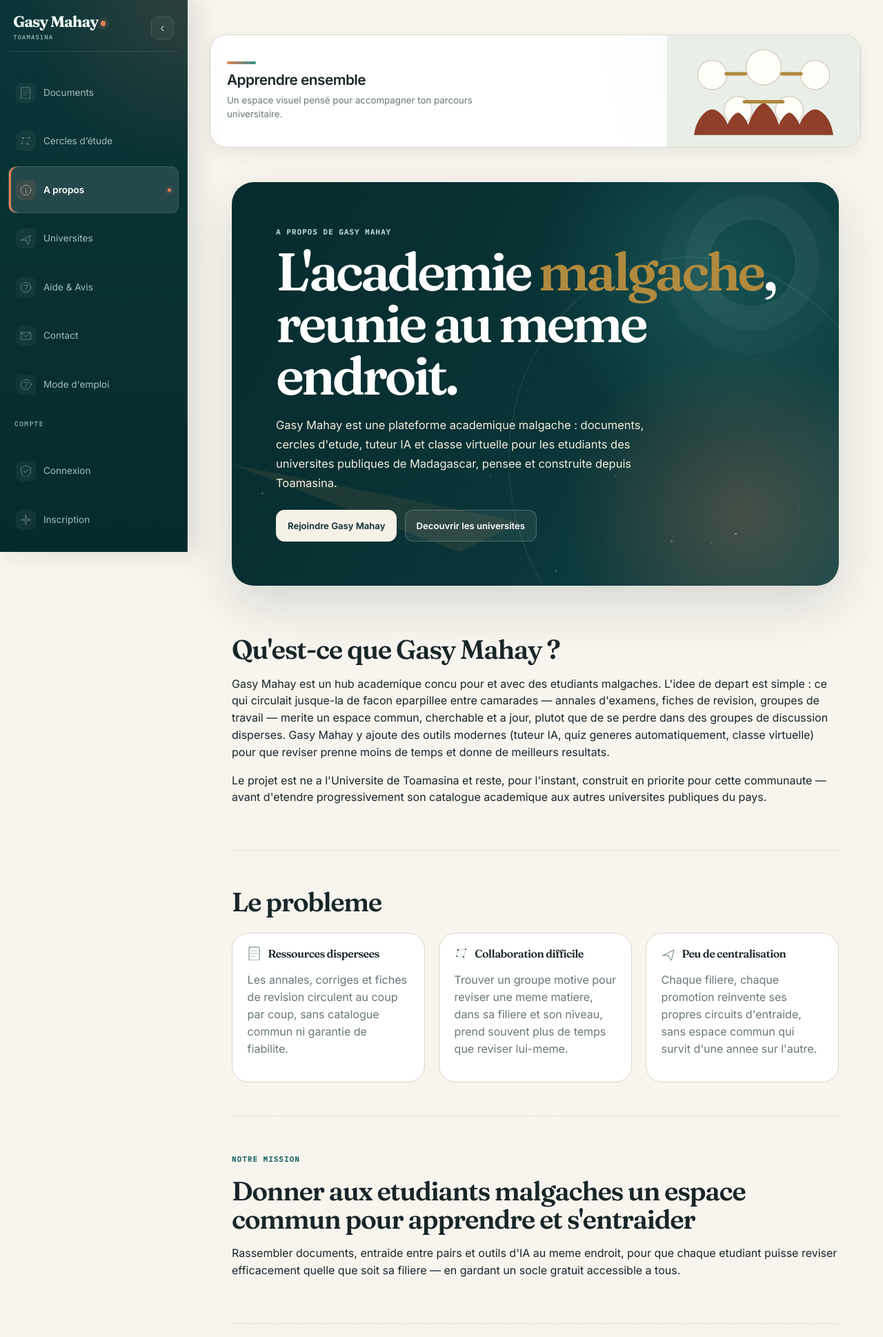
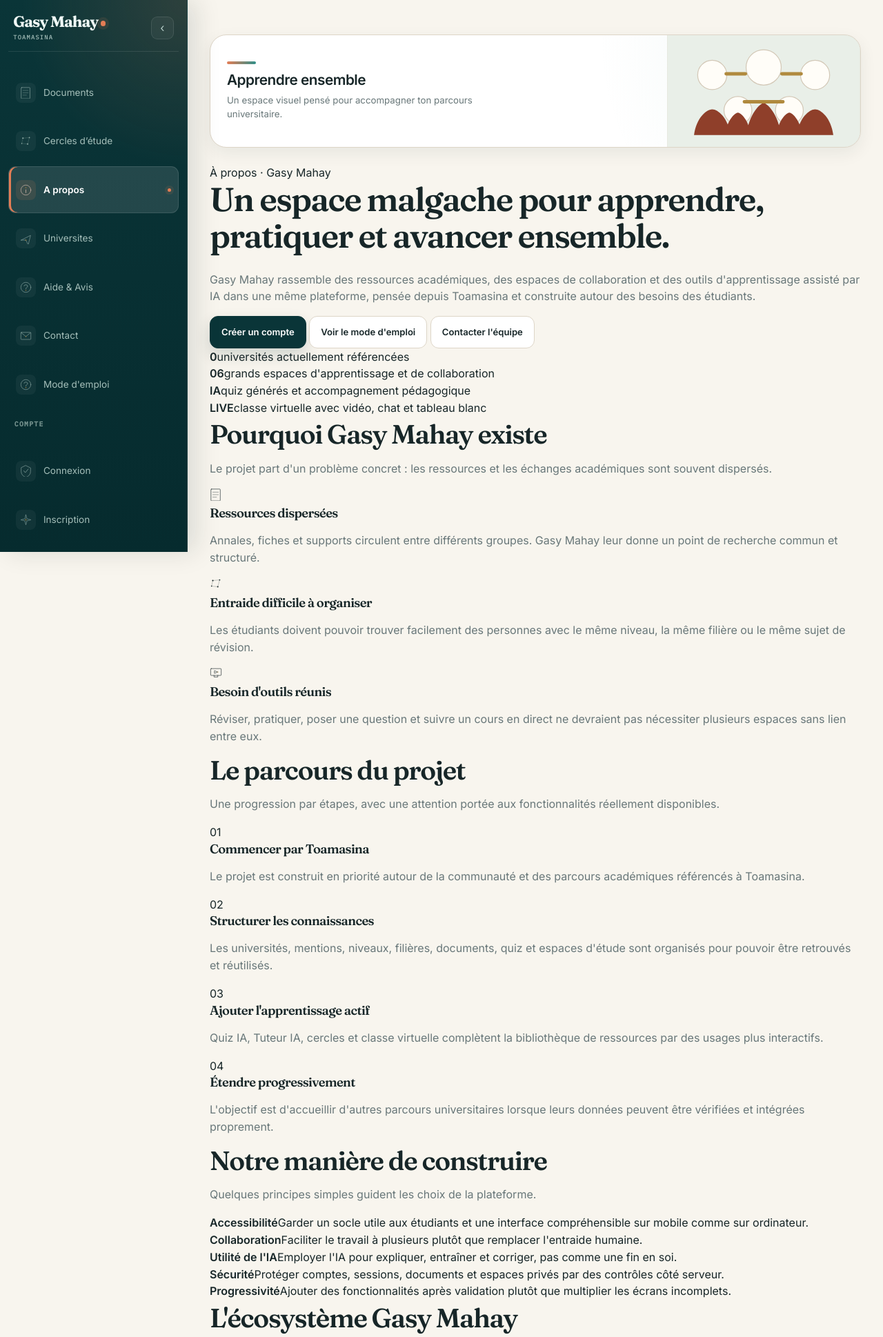
Before and after one commit to jakejohnson0796-glitch/mahay-toamasina, a FastAPI app: page /a-propos in a window 1280 px wide. Shown: the top 1938 px of the page at 69% size. Run offline with FastAPI, Linux system fonts and the light colour scheme; data that the repository does not hold is empty; parts of the project's set-up code (start-up, migrations or seed data) failed here and were passed over.

Commit message:
ui(about): refaire complètement la page A propos

```diff
--- a/app/templates/a_propos.html
+++ b/app/templates/a_propos.html
@@ -1,283 +1,163 @@
 {% extends "base.html" %}
 {% from "components/icone.html" import icone %}
-{% block titre %}A propos — Gasy Mahay{% endblock %}
+
+{% block titre %}À propos — Gasy Mahay{% endblock %}
 {% block main_classe %}main-clair main-clair-pleine-largeur{% endblock %}
 {% block contenu %}
-<div class="contenu-clair">
+<div class="public-page">
 
-<!-- 1. Hero -->
-<section class="hero hero-phare">
-  <p class="eyebrow">A propos de Gasy Mahay</p>
-  <h1>L'academie <em>malgache</em>, reunie au meme endroit.</h1>
-  <p class="sous-titre">
-    Gasy Mahay est une plateforme academique malgache : documents, cercles
-    d'etude, tuteur IA et classe virtuelle pour les etudiants des
-    universites publiques de Madagascar, pensee et construite depuis
-    Toamasina.
+  <section class="public-hero" aria-labelledby="about-title">
+    <div>
+      <span class="public-kicker">À propos · Gasy Mahay</span>
+      <h1 id="about-title">Un espace malgache pour apprendre, pratiquer et avancer ensemble.</h1>
+      <p>
+        Gasy Mahay rassemble des ressources académiques, des espaces de collaboration
+        et des outils d'apprentissage assisté par IA dans une même plateforme,
+        pensée depuis Toamasina et construite autour des besoins des étudiants.
       </p>
-  <div class="cta-groupe">
-    <a class="bouton bouton-primaire" href="/inscription">Rejoindre Gasy Mahay</a>
-    <a class="bouton bouton-secondaire" href="/universites">Decouvrir les universites</a>
+      <div class="public-actions">
+        <a class="bouton bouton-primaire" href="/inscription">Créer un compte</a>
+        <a class="bouton bouton-secondaire" href="/mode-emploi">Voir le mode d'emploi</a>
+        <a class="bouton bouton-secondaire" href="/contact">Contacter l'équipe</a>
+      </div>
     </div>
 
-  <svg class="hero-ciel" viewBox="0 0 800 200" preserveAspectRatio="none" aria-hidden="true">
-    <circle cx="506.0" cy="19.1" r="1.0" fill="#F2ECDD" opacity="0.37"/>
-    <circle cx="579.7" cy="126.7" r="1.6" fill="#F2ECDD" opacity="0.33"/>
-    <circle cx="340.7" cy="19.9" r="0.9" fill="#F2ECDD" opacity="0.45"/>
-    <circle cx="40.2" cy="47.8" r="1.3" fill="#F2ECDD" opacity="0.46"/>
-    <circle cx="187.5" cy="112.2" r="1.5" fill="#F2ECDD" opacity="0.3"/>
-    <circle cx="632.4" cy="130.2" r="1.0" fill="#F2ECDD" opacity="0.35"/>
-    <circle cx="747.5" cy="70.5" r="0.8" fill="#F2ECDD" opacity="0.33"/>
-    <circle cx="664.1" cy="114.6" r="1.5" fill="#F2ECDD" opacity="0.52"/>
-    <circle cx="427.5" cy="175.6" r="1.1" fill="#F2ECDD" opacity="0.47"/>
-    <polygon points="0,0 380,95 300,145" fill="#E8935A" opacity="0.12"/>
-  </svg>
+    <aside class="public-hero-panel" aria-label="Repères Gasy Mahay">
+      <div class="public-metric-grid">
+        <div class="public-metric"><strong>{{ nb_universites }}</strong><span>université{{ "s" if nb_universites != 1 else "" }} actuellement référencée{{ "s" if nb_universites != 1 else "" }}</span></div>
+        <div class="public-metric"><strong>06</strong><span>grands espaces d'apprentissage et de collaboration</span></div>
+        <div class="public-metric"><strong>IA</strong><span>quiz générés et accompagnement pédagogique</span></div>
+        <div class="public-metric"><strong>LIVE</strong><span>classe virtuelle avec vidéo, chat et tableau blanc</span></div>
+      </div>
+    </aside>
   </section>
 
-<!-- 2. Presentation -->
-<section class="ap-section">
-  <h2>Qu'est-ce que Gasy Mahay ?</h2>
-  <p>
-    Gasy Mahay est un hub academique concu pour et avec des etudiants
-    malgaches. L'idee de depart est simple : ce qui circulait jusque-la de
-    facon eparpillee entre camarades — annales d'examens, fiches de
-    revision, groupes de travail — merite un espace commun, cherchable et
-    a jour, plutot que de se perdre dans des groupes de discussion
-    disperses. Gasy Mahay y ajoute des outils modernes (tuteur IA, quiz
-    generes automatiquement, classe virtuelle) pour que reviser prenne
-    moins de temps et donne de meilleurs resultats.
-  </p>
-  <p>
-    Le projet est ne a l'Universite de Toamasina et reste, pour l'instant,
-    construit en priorite pour cette communaute — avant d'etendre
-    progressivement son catalogue academique aux autres universites
-    publiques du pays.
-  </p>
+  <section class="public-section">
+    <div class="public-section-head">
+      <div>
+        <h2>Pourquoi Gasy Mahay existe</h2>
+        <p>Le projet part d'un problème concret : les ressources et les échanges académiques sont souvent dispersés.</p>
+      </div>
+    </div>
+
+    <div class="public-grid-3">
+      <article class="public-card">
+        <span class="public-card-icon">{{ icone("documents", 18) }}</span>
+        <h3>Ressources dispersées</h3>
+        <p>Annales, fiches et supports circulent entre différents groupes. Gasy Mahay leur donne un point de recherche commun et structuré.</p>
+      </article>
+      <article class="public-card">
+        <span class="public-card-icon">{{ icone("cercles", 18) }}</span>
+        <h3>Entraide difficile à organiser</h3>
+        <p>Les étudiants doivent pouvoir trouver facilement des personnes avec le même niveau, la même filière ou le même sujet de révision.</p>
+      </article>
+      <article class="public-card">
+        <span class="public-card-icon">{{ icone("classe", 18) }}</span>
+        <h3>Besoin d'outils réunis</h3>
+        <p>Réviser, pratiquer, poser une question et suivre un cours en direct ne devraient pas nécessiter plusieurs espaces sans lien entre eux.</p>
+      </article>
+    </div>
   </section>
 
-<!-- 3. Le probleme -->
-<section class="ap-section">
-  <h2>Le probleme</h2>
-  <div class="ap-grille-3">
-    <div class="carte-phare">
-      <div class="carte-phare-entete">
-        <span class="carte-phare-icone">{{ icone("documents") }}</span>
-        <h3 class="carte-phare-titre">Ressources dispersees</h3>
+  <section class="public-section">
+    <div class="public-section-head">
+      <div>
+        <h2>Le parcours du projet</h2>
+        <p>Une progression par étapes, avec une attention portée aux fonctionnalités réellement disponibles.</p>
       </div>
-      <p>Les annales, corriges et fiches de revision circulent au coup par
-      coup, sans catalogue commun ni garantie de fiabilite.</p>
     </div>
-    <div class="carte-phare">
-      <div class="carte-phare-entete">
-        <span class="carte-phare-icone">{{ icone("cercles") }}</span>
-        <h3 class="carte-phare-titre">Collaboration difficile</h3>
+    <div class="public-panel">
+      <div class="public-story">
+        <span class="public-story-marker">01</span>
+        <div><h3>Commencer par Toamasina</h3><p>Le projet est construit en priorité autour de la communauté et des parcours académiques référencés à Toamasina.</p></div>
       </div>
-      <p>Trouver un groupe motive pour reviser une meme matiere, dans sa
-      filiere et son niveau, prend souvent plus de temps que reviser
-      lui-meme.</p>
+      <div class="public-story">
+        <span class="public-story-marker">02</span>
+        <div><h3>Structurer les connaissances</h3><p>Les universités, mentions, niveaux, filières, documents, quiz et espaces d'étude sont organisés pour pouvoir être retrouvés et réutilisés.</p></div>
       </div>
-    <div class="carte-phare">
-      <div class="carte-phare-entete">
-        <span class="carte-phare-icone">{{ icone("universites") }}</span>
-        <h3 class="carte-phare-titre">Peu de centralisation</h3>
+      <div class="public-story">
+        <span class="public-story-marker">03</span>
+        <div><h3>Ajouter l'apprentissage actif</h3><p>Quiz IA, Tuteur IA, cercles et classe virtuelle complètent la bibliothèque de ressources par des usages plus interactifs.</p></div>
       </div>
-      <p>Chaque filiere, chaque promotion reinvente ses propres circuits
-      d'entraide, sans espace commun qui survit d'une annee sur l'autre.</p>
+      <div class="public-story">
+        <span class="public-story-marker">04</span>
+        <div><h3>Étendre progressivement</h3><p>L'objectif est d'accueillir d'autres parcours universitaires lorsque leurs données peuvent être vérifiées et intégrées proprement.</p></div>
       </div>
     </div>
   </section>
 
-<!-- 4. Mission -->
-<section class="ap-section">
-  <p class="eyebrow">Notre mission</p>
-  <h2>Donner aux etudiants malgaches un espace commun pour apprendre et s'entraider</h2>
-  <p>
-    Rassembler documents, entraide entre pairs et outils d'IA au meme
-    endroit, pour que chaque etudiant puisse reviser efficacement quelle
-    que soit sa filiere — en gardant un socle gratuit accessible a tous.
-  </p>
+  <section class="public-section">
+    <div class="public-section-head">
+      <div>
+        <h2>Notre manière de construire</h2>
+        <p>Quelques principes simples guident les choix de la plateforme.</p>
+      </div>
+    </div>
+    <div class="public-principles">
+      <div class="public-principle"><strong>Accessibilité</strong><span>Garder un socle utile aux étudiants et une interface compréhensible sur mobile comme sur ordinateur.</span></div>
+      <div class="public-principle"><strong>Collaboration</strong><span>Faciliter le travail à plusieurs plutôt que remplacer l'entraide humaine.</span></div>
+      <div class="public-principle"><strong>Utilité de l'IA</strong><span>Employer l'IA pour expliquer, entraîner et corriger, pas comme une fin en soi.</span></div>
+      <div class="public-principle"><strong>Sécurité</strong><span>Protéger comptes, sessions, documents et espaces privés par des contrôles côté serveur.</span></div>
+      <div class="public-principle"><strong>Progressivité</strong><span>Ajouter des fonctionnalités après validation plutôt que multiplier les écrans incomplets.</span></div>
+    </div>
   </section>
 
-<!-- 5. Vision -->
-<section class="ap-section">
-  <p class="eyebrow">Notre vision</p>
-  <h2>Depasser Toamasina, a l'echelle de Madagascar</h2>
-  <p>
-    Gasy Mahay est pense pour ne pas rester une plateforme locale : la
-    structure academique (universite, mention, filiere, niveau) est deja
-    concue pour accueillir progressivement les etudiants d'autres
-    universites publiques malgaches, a mesure que leur catalogue de
-    formations est verifie et ajoute.
-  </p>
-</section>
-
-<!-- 6. Valeurs -->
-<section class="ap-section">
-  <h2>Nos valeurs</h2>
-  <div class="ap-grille-3">
-    <div class="carte-phare">
-      <div class="carte-phare-entete">
-        <span class="carte-phare-icone">{{ icone("documents") }}</span>
-        <h3 class="carte-phare-titre">Accessibilite</h3>
+  <section class="public-section">
+    <div class="public-section-head">
+      <div>
+        <h2>L'écosystème Gasy Mahay</h2>
+        <p>Chaque espace a un rôle précis dans le parcours d'étude.</p>
       </div>
-      <p>Le catalogue d'annales et de documents reste consultable
-      gratuitement ; les fonctionnalites avancees sont proposees a un prix
-      pense pour un budget etudiant local.</p>
     </div>
-    <div class="carte-phare">
-      <div class="carte-phare-entete">
-        <span class="carte-phare-icone">{{ icone("cercles") }}</span>
-        <h3 class="carte-phare-titre">Collaboration</h3>
+    <div class="public-panel public-ecosystem">
+      <div class="public-ecosystem-core">
+        <div>
+          <strong>Gasy Mahay</strong>
+          <span>un même espace pour découvrir, pratiquer, collaborer et suivre ses activités académiques</span>
         </div>
-      <p>Les cercles d'etude organisent l'entraide par filiere et par
-      niveau, plutot que de laisser chacun reviser seul de son cote.</p>
       </div>
-    <div class="carte-phare">
-      <div class="carte-phare-entete">
-        <span class="carte-phare-icone">{{ icone("tuteur") }}</span>
-        <h3 class="carte-phare-titre">Innovation utile</h3>
-      </div>
-      <p>Le tuteur IA et les quiz generes servent l'entrainement actif —
-      pas la technologie pour elle-meme.</p>
-    </div>
-    <div class="carte-phare">
-      <div class="carte-phare-entete">
-        <span class="carte-phare-icone">{{ icone("universites") }}</span>
-        <h3 class="carte-phare-titre">Ambition nationale</h3>
-      </div>
-      <p>Une architecture academique pensee des le depart pour accueillir
-      d'autres universites malgaches, sans tout reconstruire.</p>
-    </div>
-    <div class="carte-phare">
-      <div class="carte-phare-entete">
-        <span class="carte-phare-icone">{{ icone("securite") }}</span>
-        <h3 class="carte-phare-titre">Serieux</h3>
-      </div>
-      <p>Double authentification, moderation des cercles et des documents :
-      la fiabilite de la plateforme prime sur la vitesse.</p>
-    </div>
-    <div class="carte-phare">
-      <div class="carte-phare-entete">
-        <span class="carte-phare-icone">{{ icone("classe") }}</span>
-        <h3 class="carte-phare-titre">Apprentissage actif</h3>
-      </div>
-      <p>Quiz, classe virtuelle et tableau blanc collaboratif : s'entrainer
-      plutot que relire passivement des documents.</p>
+      <div class="public-ecosystem-items">
+        <div class="public-ecosystem-item"><strong>Documents</strong><span>Bibliothèque de ressources approuvées et classées.</span></div>
+        <div class="public-ecosystem-item"><strong>Quiz IA</strong><span>Entraînement, correction et suivi des tentatives.</span></div>
+        <div class="public-ecosystem-item"><strong>Tuteur IA</strong><span>Explication, exemple, exercice et correction.</span></div>
+        <div class="public-ecosystem-item"><strong>Cercles d'étude</strong><span>Discussion, partage et travail entre membres.</span></div>
+        <div class="public-ecosystem-item"><strong>Classe virtuelle</strong><span>Vidéo, chat, tableau blanc et devoirs.</span></div>
+        <div class="public-ecosystem-item"><strong>Référentiel universitaire</strong><span>Universités, mentions, niveaux et filières structurés.</span></div>
       </div>
     </div>
   </section>
 
-<!-- 7. Ecosysteme -->
-<section class="ap-section">
-  <h2>L'ecosysteme Gasy Mahay</h2>
-  <div class="ap-grille-3">
-    <div class="carte-phare">
-      <div class="carte-phare-entete">
-        <span class="carte-phare-icone">{{ icone("documents") }}</span>
-        <h3 class="carte-phare-titre">Documents</h3>
+  <section class="public-section">
+    <div class="public-panel">
+      <div class="public-section-head">
+        <div>
+          <h2>Ce que Gasy Mahay ne remplace pas</h2>
+          <p>La plateforme est un outil d'appui à l'apprentissage.</p>
         </div>
-      <p>Un manifeste d'annales et de documents pedagogiques, classes par
-      filiere et par matiere.</p>
       </div>
-    <div class="carte-phare">
-      <div class="carte-phare-entete">
-        <span class="carte-phare-icone">{{ icone("cercles") }}</span>
-        <h3 class="carte-phare-titre">Cercles d'etude</h3>
-      </div>
-      <p>Des groupes de revision par filiere ou par affinite, avec
-      messagerie et partage de fichiers.</p>
-    </div>
-    <div class="carte-phare">
-      <div class="carte-phare-entete">
-        <span class="carte-phare-icone">{{ icone("tuteur") }}</span>
-        <h3 class="carte-phare-titre">Tuteur IA</h3>
-      </div>
-      <p>Un assistant pour poser des questions de cours et obtenir des
-      explications ciblees.</p>
-    </div>
-    <div class="carte-phare">
-      <div class="carte-phare-entete">
-        <span class="carte-phare-icone">{{ icone("quiz") }}</span>
-        <h3 class="carte-phare-titre">Quiz IA</h3>
-      </div>
-      <p>Des quiz generes automatiquement pour s'entrainer activement sur
-      une matiere.</p>
-    </div>
-    <div class="carte-phare">
-      <div class="carte-phare-entete">
-        <span class="carte-phare-icone">{{ icone("classe") }}</span>
-        <h3 class="carte-phare-titre">Classe virtuelle</h3>
-      </div>
-      <p>Audio, video et tableau blanc collaboratif pour suivre ou animer
-      un cours en ligne.</p>
-    </div>
-    <div class="carte-phare">
-      <div class="carte-phare-entete">
-        <span class="carte-phare-icone">{{ icone("universites") }}</span>
-        <h3 class="carte-phare-titre">Universites</h3>
-      </div>
-      <p>Un catalogue de facultes, mentions et filieres, aujourd'hui
-      centre sur Toamasina et en cours d'extension.</p>
+      <div class="public-grid-2">
+        <article class="public-card public-card-soft">
+          <h3>Les enseignants et les cours</h3>
+          <p>Les explications générées par IA ne remplacent pas les supports officiels, les enseignants ou les règles de l'établissement.</p>
+        </article>
+        <article class="public-card public-card-soft">
+          <h3>Le travail personnel</h3>
+          <p>Un quiz ou une réponse du tuteur ne garantit pas à lui seul la compréhension : l'objectif reste de pratiquer, vérifier et progresser.</p>
+        </article>
       </div>
     </div>
   </section>
 
-<!-- 8. Comment ca fonctionne -->
-<section class="ap-section">
-  <h2>Comment ca fonctionne</h2>
-  <div class="ap-grille-3">
-    <div class="carte-phare">
-      <div class="carte-phare-entete">
-        <span class="carte-phare-icone">{{ icone("dashboard") }}</span>
-        <h3 class="carte-phare-titre">1. Creer son compte</h3>
+  <section class="public-section public-final">
+    <div>
+      <h2>Découvrir Gasy Mahay</h2>
+      <p>Commence par le mode d'emploi, explore les ressources ou crée ton compte.</p>
     </div>
-      <p>Nom, numero de telephone et mot de passe suffisent pour
-      s'inscrire.</p>
-    </div>
-    <div class="carte-phare">
-      <div class="carte-phare-entete">
-        <span class="carte-phare-icone">{{ icone("universites") }}</span>
-        <h3 class="carte-phare-titre">2. Renseigner son universite et sa filiere</h3>
-      </div>
-      <p>Facultatif a l'inscription, modifiable ensuite depuis l'espace
-      securite du compte.</p>
-    </div>
-    <div class="carte-phare">
-      <div class="carte-phare-entete">
-        <span class="carte-phare-icone">{{ icone("cercles") }}</span>
-        <h3 class="carte-phare-titre">3. Rejoindre un cercle</h3>
-      </div>
-      <p>Rejoindre un cercle existant ou en creer un pour sa filiere ou son
-      groupe de revision.</p>
-    </div>
+    <div class="public-final-actions">
+      <a class="bouton bouton-primaire" href="/inscription">Créer mon compte</a>
+      <a class="bouton bouton-secondaire" href="/documents">Explorer les documents</a>
+      <a class="bouton bouton-secondaire" href="/mode-emploi">Mode d'emploi</a>
     </div>
   </section>
-
-<!-- 9. Vision nationale -->
-<section class="ap-section ap-section-nuit">
-  <h2>Toamasina &rarr; Madagascar</h2>
-  <p>
-    Gasy Mahay est aujourd'hui utilisable par
-    <strong>{{ nb_universites }} universite{{ "s" if nb_universites > 1 else "" }}</strong>
-    publique{{ "s" if nb_universites > 1 else "" }} malgache{{ "s" if nb_universites > 1 else "" }}.
-    L'objectif est d'ajouter, au fur et a mesure que leurs catalogues de
-    formations sont verifies aupres de sources officielles, les autres
-    universites publiques du pays — sans jamais presenter comme
-    disponible une universite dont les donnees n'ont pas encore ete
-    confirmees.
-  </p>
-</section>
-
-<!-- 10. CTA final -->
-<section class="ap-section ap-cta-finale">
-  <h2>Envie de rejoindre Gasy Mahay ?</h2>
-  <div class="cta-groupe">
-    <a class="bouton bouton-primaire" href="/inscription">Creer un compte</a>
-    <a class="bouton bouton-secondaire" href="/universites">Voir les universites</a>
-    <a class="bouton bouton-secondaire" href="/cercles">Decouvrir les cercles</a>
-    <a class="bouton bouton-secondaire" href="/contact">Nous contacter</a>
-  </div>
-</section>
-
 </div>
 {% endblock %}
```
Lines whose indentation alone changed are shown as unchanged.
